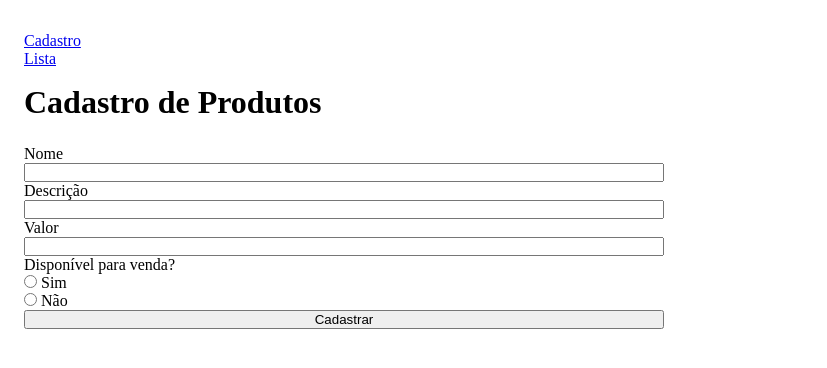
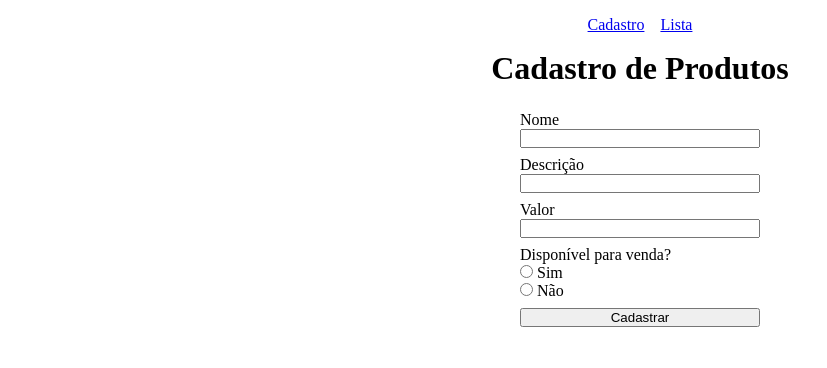
Before and after one commit to mariaEduarda-codes/desafio-cadastro-e-listagem, a plain HTML site: page index.html in a window 1280 px wide. Shown: the whole page, without its empty margins (0-827 px from the left). Drawn offline with Linux system fonts and the light colour scheme.

Commit message:
feat: styling the form

```diff
--- a/index.html
+++ b/index.html
@@ -23,15 +23,22 @@
 
     <section class="main">
         <form class="form">
+            <div class="form-item">
                 <label for="name">Nome</label>
                 <input type="text" id="name">
+            </div>
 
+            <div class="form-item">
                 <label for="description">Descrição</label>
                 <input type="text" id="description">
+            </div>
 
+            <div class="form-item">
                 <label for="price">Valor</label>
                 <input type="number" id="price">
+            </div>
 
+            <div class="form-item">
                 <p>Disponível para venda?</p>
                 <div class="radio-button">
                     <input type="radio" id="Yes" name="isAvailable" value="Yes">
@@ -42,8 +49,9 @@
                     <input type="radio" id="No" name="isAvailable" value="No">
                     <label for="No">Não</label>
                 </div>
+            </div>
 
-            <button type="submit">Cadastrar</button>
+            <button type="submit" class="btn-submit">Cadastrar</button>
         </form>
     </section>
 
--- a/style.css
+++ b/style.css
@@ -4,15 +4,22 @@
 }
 
 body {
-    padding: 2em 1.5em;
+    display: flex;
+    flex-direction: column;
+    justify-content: center;
+    align-items: center;
 }
 
 .navbar .navbar-link-list {
-    padding-bottom: 1em;
+    display: flex;
+    flex-direction: row;
+    padding: 1em 0;
     list-style-type: none;
+    gap: 1em;
 }
 
 .main {
+    align-self: center;
     width: 50vw;
     padding: 1.5em 0;
 }
@@ -20,4 +27,21 @@ body {
 .form {
     display: flex;
     flex-direction: column;
+    margin: 0 auto;
+    width: 75%;
 }
+
+.form-item {
+    display: flex;
+    flex-direction: column;
+    padding-bottom: 0.5em;
+    margin: 0 25%;
+}
+
+.form-item input[type="text"], .form-item input[type="number"] {
+
+}
+
+.btn-submit {
+    margin: 0 25%;
+}
```
Lines whose indentation alone changed are shown as unchanged.
